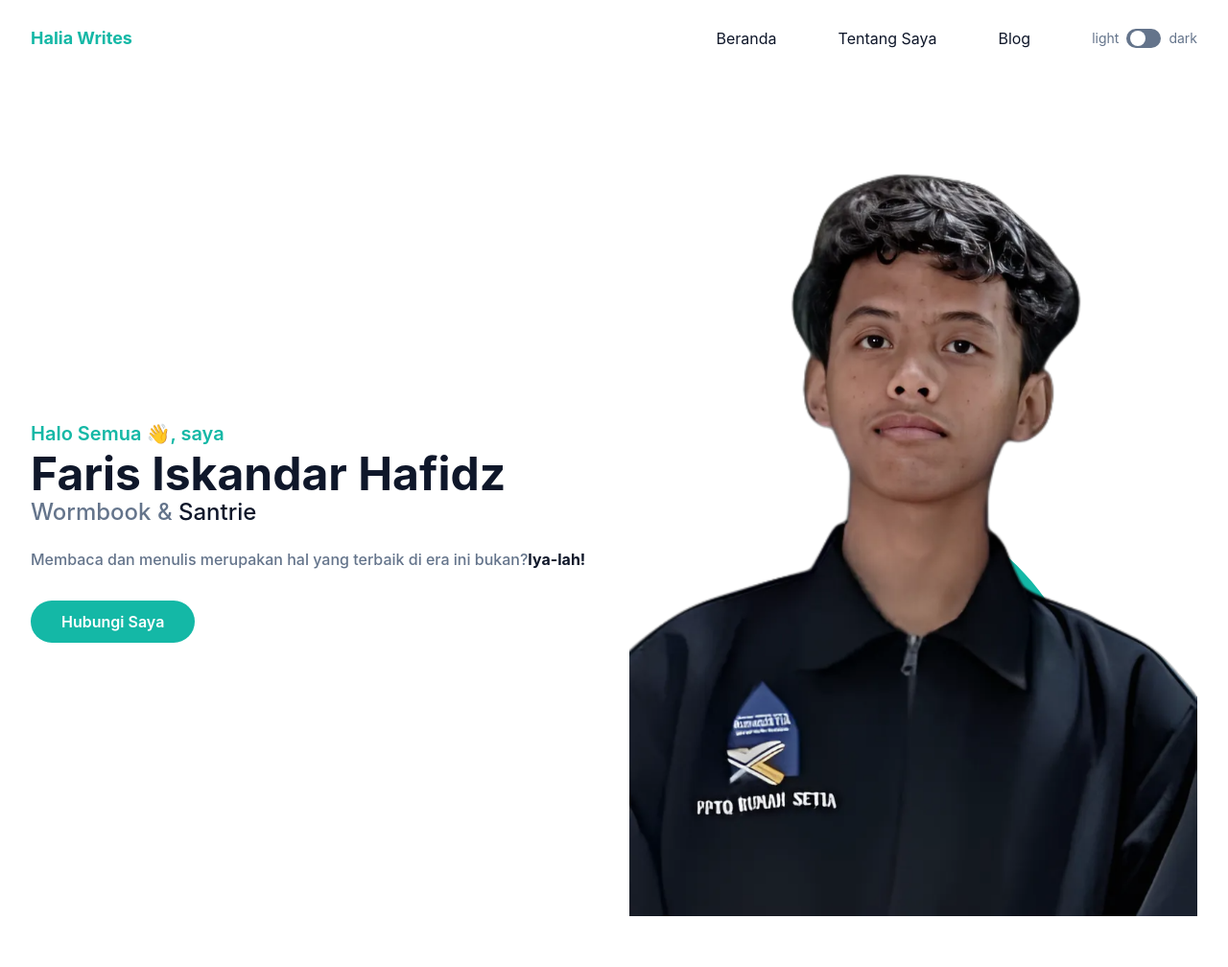
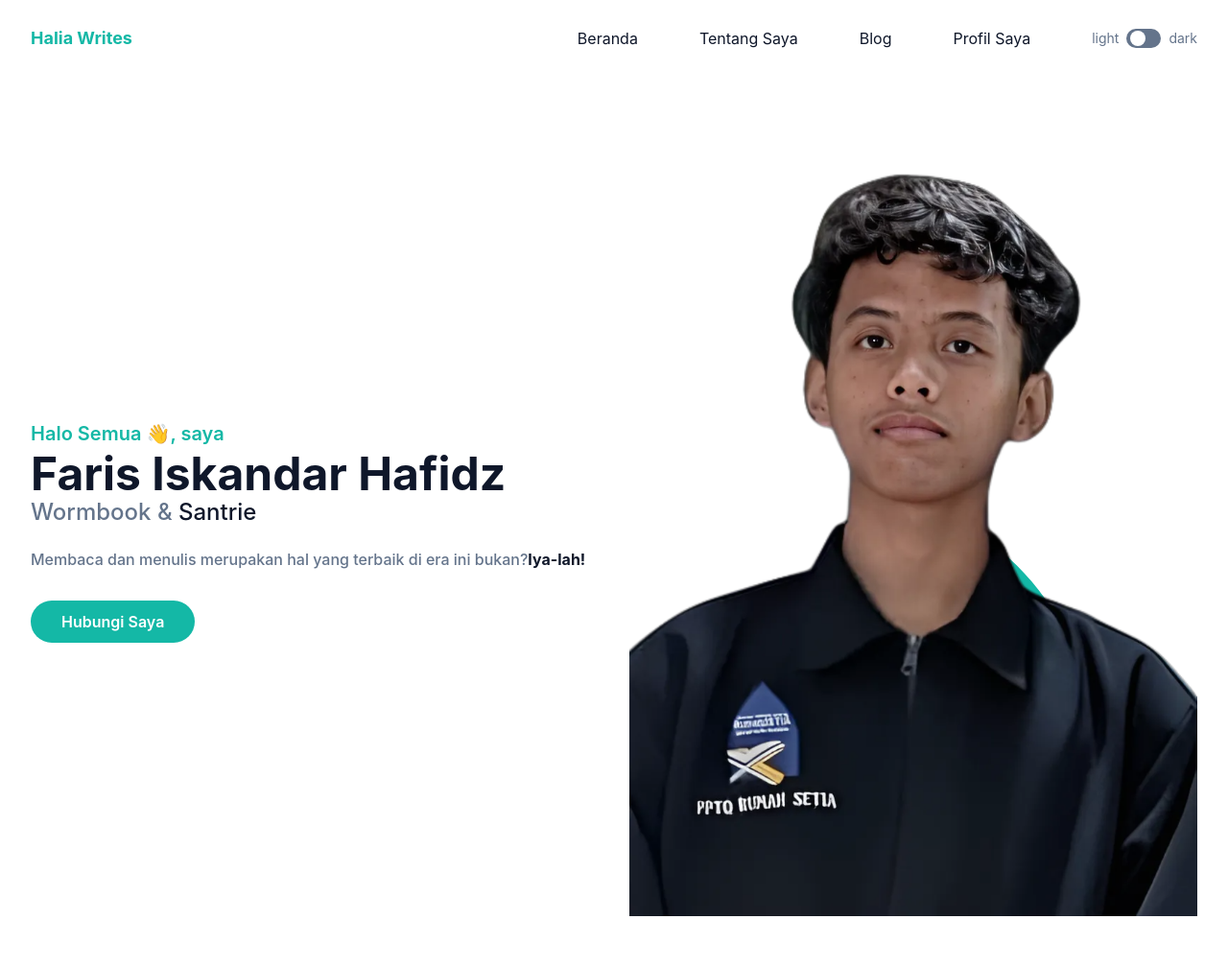
Before and after one commit to Hafezaul/haliawrites, a website: page index.html in a window 1280 px wide. Shown: the top 1008 px of the page at 96% size. Drawn offline with Linux system fonts and the light colour scheme.

Commit message:
penambahan li navbar pada navbar

```diff
--- a/index.html
+++ b/index.html
@@ -46,6 +46,9 @@
                 </li>
                 <li class="group">
                   <a href="#blog" class="mx-8 flex py-2 text-base text-dark group-hover:text-primary dark:text-white">Blog</a>
+                </li>
+                <li class="group">
+                  <a href="#blog" class="mx-8 flex py-2 text-base text-dark group-hover:text-primary dark:text-white">Profil Saya</a>
                 </li>
                 <li class="mt-3 flex items-center pl-8 lg:mt-0">
                   <div class="flex">
```
